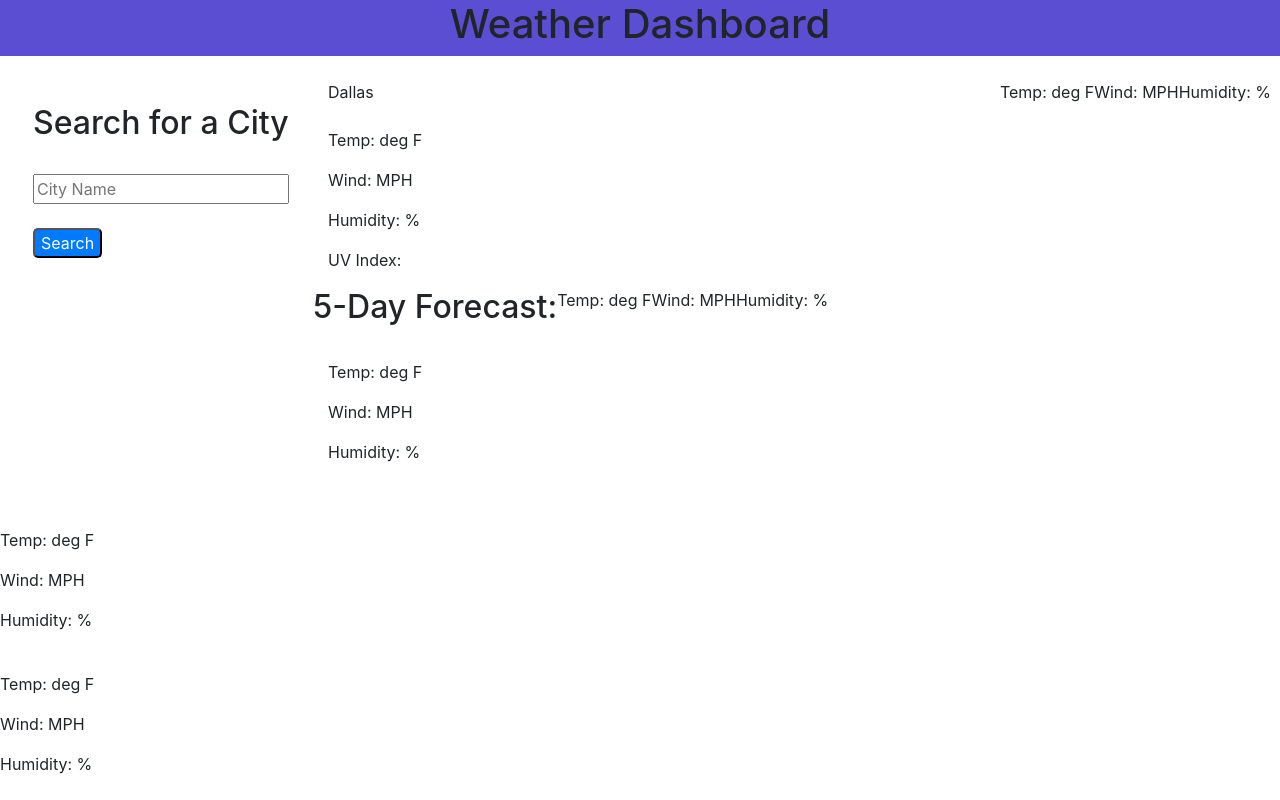
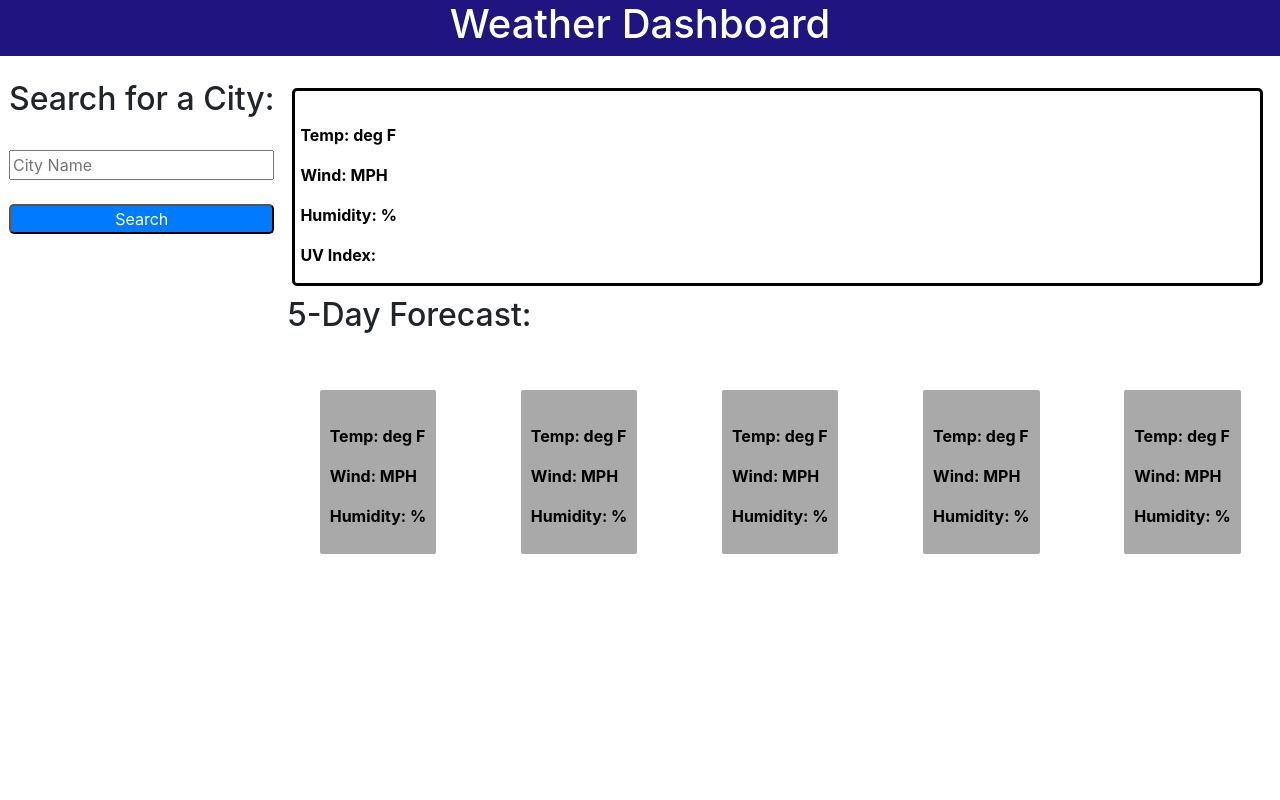
Before and after one commit to Alice-BL/WD-TPG, a plain HTML site: page index.html in a window 1280 px wide. Drawn offline with nearby package versions, Linux system fonts and the light colour scheme.

Commit message:
reorganized the boxes

```diff
--- a/ASSETS/CSS/style.css
+++ b/ASSETS/CSS/style.css
@@ -1,11 +1,51 @@
 .header {
     display: flex;
     justify-content: center;
-    background-color:rgb(91, 78, 211);
+    background-color:rgb(32, 21, 128);
     width: 100%;
     align-items: center;
+    color: white;
 }
 #search-Btn {
     border-radius: 5px;
     color: white;
+    width: 100%;
 }
+input {
+    width: 100%;
+}
+
+.FiveDay {
+    justify-content: space-around;
+
+
+}
+.col {
+
+    padding-left: 5px;
+    margin-left: 5px;
+
+}
+.current-forecast {
+    padding-left: 5px;
+    margin-left: 5px;
+    margin-bottom: 10px;
+    display: block;
+    background-color: white;
+    color: black;
+    border-radius: 5px;
+    border-style:solid;
+    border-color: black;
+    font-weight: bold;
+}
+
+.day {
+    display: flexbox;
+    background-color: darkgray;
+    color: black;
+    font-size: 20;
+    font-weight: bold;
+    border-radius: 2px;
+    padding: 10px;
+    margin-left: 10px;
+}
--- a/index.html
+++ b/index.html
@@ -21,19 +21,20 @@
     </header>
     <main>
         <div class="row p-4">
-            <section class="search p-4">
+            <section class="search">
             <!----stuff in search section---->
-                <h2>Search for a City</h2><br>
+                <h2>Search for a City:</h2><br>
                 <input type="text" placeholder= "City Name" id="City-input"></inpput><br><br>
                 <button class="bg-primary" id="search-Btn">Search</button><br><br>
-                <div class="search-history">
+                <div id="search-history"></div>
+
 
 
             </section>
-            <div class="col">
+            <div class="col p-2">
                 <section class="current-forecast">
                 <!----stufff in current forecast---->
-                    <div class="cityName"><span>Dallas</span>
+                    <div class="cityName"><h3 id="city"></h3>
                         <div id="current-date"></div>
                         <img id="weather-icon">
                     </div>
@@ -45,10 +46,11 @@
 
 
                 </section>
-                <div class="row 5-Day">
+                    <h2>5-Day Forecast:</h2><br><br>
 
-                    <h2>5-Day Forecast:</h2><br><br>
-                    <div class="day 1" id="box1"></div>
+                    <div class="row FiveDay">
+
+                    <div class="day" id="box1">
                         <img class="weather-img">
                         <p class="5day">Temp: <span class="5Day-temp">deg F</span></p>
                         <p class="5day">Wind: <span class="5Day-wind">MPH</span></p>
@@ -56,7 +58,7 @@
 
 
                     </div>
-                    <div class="day 2" id="box2"></div>
+                    <div class="day" id="box2">
                         <img class="weather-img">
                         <p class="5day">Temp: <span class="5Day-temp">deg F</span></p>
                         <p class="5day">Wind: <span class="5Day-wind">MPH</span></p>
@@ -64,7 +66,7 @@
 
 
                     </div>
-                    <div class="day 3" id="box3"></div>
+                    <div class="day" id="box3">
                         <img class="weather-img">
                         <p class="5day">Temp: <span class="5Day-temp">deg F</span></p>
                         <p class="5day">Wind: <span class="5Day-wind">MPH</span></p>
@@ -72,7 +74,7 @@
 
 
                     </div>
-                    <div class="day 4" id="box4"></div>
+                    <div class="day" id="box4">
                         <img class="weather-img">
                         <p class="5day">Temp: <span class="5Day-temp">deg F</span></p>
                         <p class="5day">Wind: <span class="5Day-wind">MPH</span></p>
@@ -80,7 +82,7 @@
 
 
                     </div>
-                    <div class="day 5" id="box5"></div>
+                    <div class="day" id="box5">
                         <img class="weather-img">
                         <p class="5day">Temp: <span class="5Day-temp">deg F</span></p>
                         <p class="5day">Wind: <span class="5Day-wind">MPH</span></p>
```
